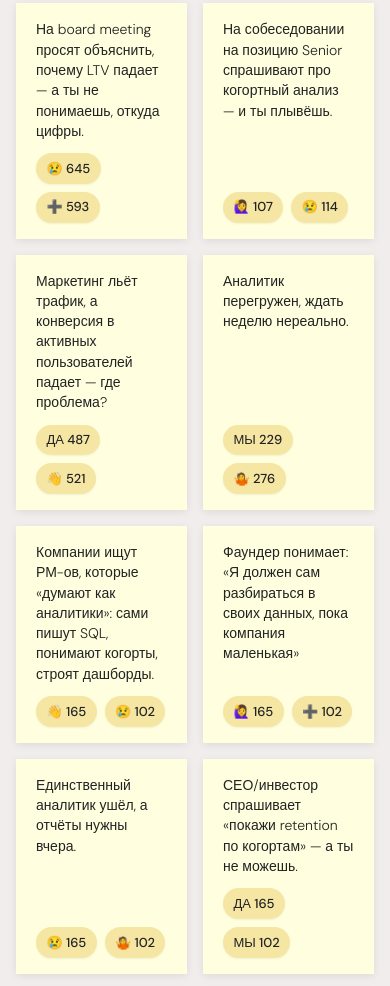
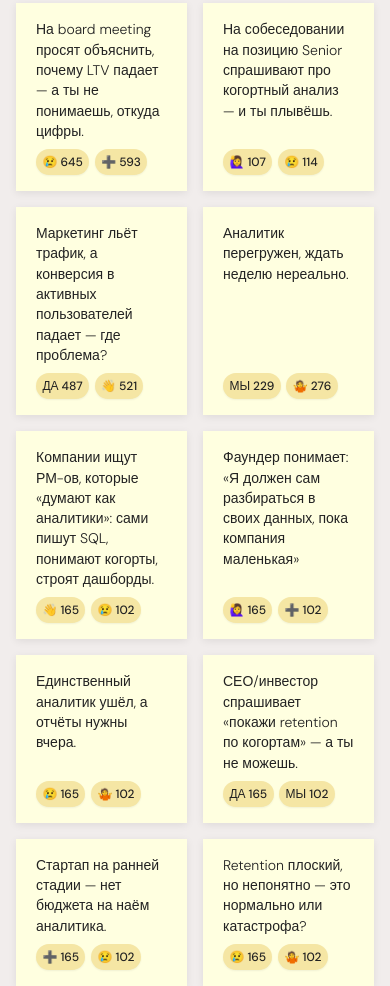
Before and after one commit to achekavy/uconomi, a website: page index.html in a window 390 px wide. Shown: the part 2120-3106 px from the top of the page. Drawn offline with Linux system fonts and the light colour scheme.

Commit message:
nowrap mobile tags

```diff
--- a/src/input.css
+++ b/src/input.css
@@ -207,6 +207,7 @@
     align-items: center;
     padding: 0.35rem 0.65rem;
     font-size: 0.8125rem;
+    white-space: nowrap;
     font-weight: 500;
     font-family: inherit;
     color: var(--ink);
@@ -225,4 +226,16 @@
     cursor: default;
     pointer-events: none;
   }
+
+  @media (max-width: 767px) {
+    .presentation-unit__reactions {
+      flex-wrap: nowrap;
+      gap: 0.35rem;
+      margin-top: 0.5rem;
+    }
+    .presentation-unit__tag {
+      padding: 0.25rem 0.4rem;
+      font-size: 0.75rem;
+    }
+  }
 }
```
Also changed, not shown: styles.css.
